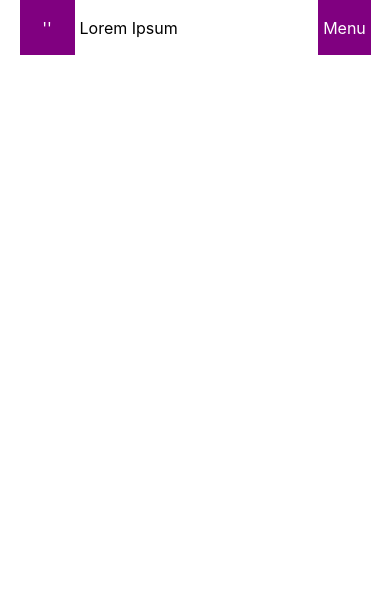
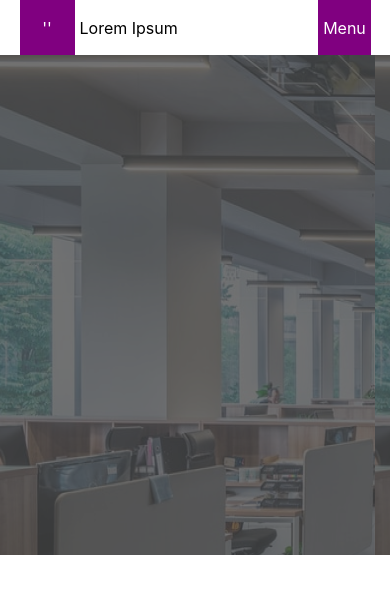
Before and after one commit to AlexandreTorrecilhas/lorem-ipsum-react, a React (Create React App) app: page / in a window 390 px wide. Shown: the top 594 px of the page. Built offline with nearby package versions, Linux system fonts and the light colour scheme.

Commit message:
Commit sendo efetuado durante a configuracao do header. Sendo procurado uma forma para deixar a imagem de fundo do header de forma dinamica

```diff
--- a/src/components/cabecalho/botaomenu/botaomenu.module.scss
+++ b/src/components/cabecalho/botaomenu/botaomenu.module.scss
@@ -1,7 +1,3 @@
-*{
-    box-sizing: border-box;
-}
-
 .botaomenu{
     z-index: 3;
     background-color: purple;
--- a/src/components/cabecalho/cabecalho.module.scss
+++ b/src/components/cabecalho/cabecalho.module.scss
@@ -1,3 +1,6 @@
+*{
+    box-sizing: border-box;
+}
 .cabecalho{
     padding: 0px;
     display: flex;
@@ -6,5 +9,22 @@
     justify-content: center;
 }
 .imagemfundo{
+    height: 500px;
+    position: relative;
+}
+.imagemfundo::before{
+    z-index: 0;
+    content: '';
+    position: absolute;
+    top: 0;
+    left: 0;
+    height: 100%;
+    width: 100%;
+    background-color: rgba(0, 0, 0, 0.550);
+}
 
+@media(max-width: 400px){
+    .imagemfundo{
+        background-image: url('../../img/cell-banner.png');
+    }
 }
--- a/src/components/cabecalho/linksnavegacao/linksnavegacao.module.scss
+++ b/src/components/cabecalho/linksnavegacao/linksnavegacao.module.scss
@@ -2,6 +2,7 @@
 
 @media(max-width: 500px){
     .boxlinks{
+        z-index: 2;
         position: absolute;
         height: 100%;
         width: 100%;
```
